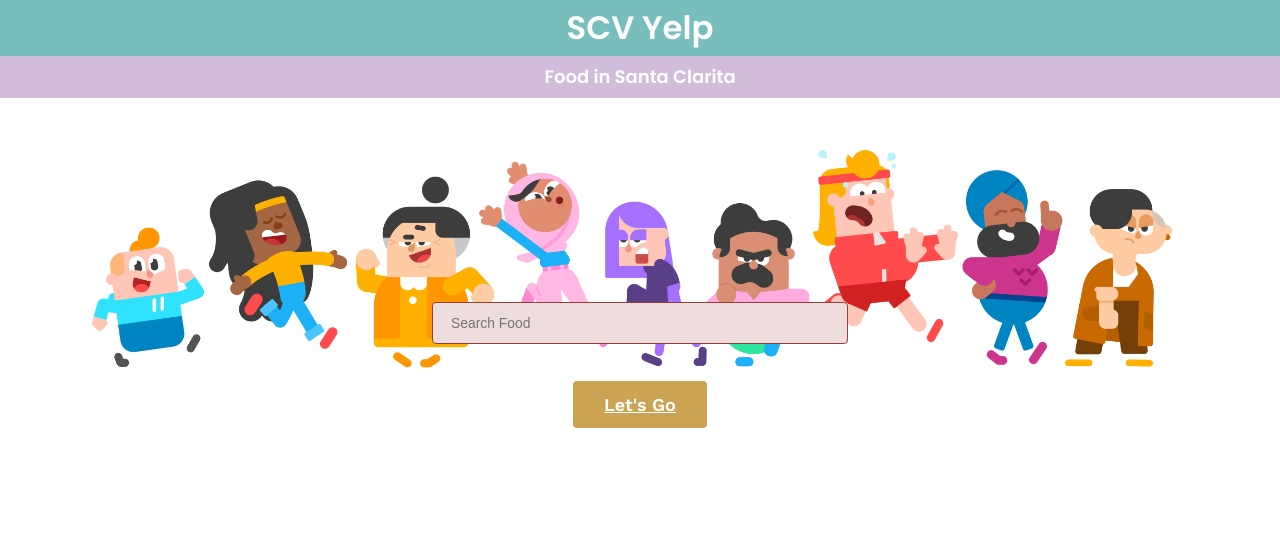
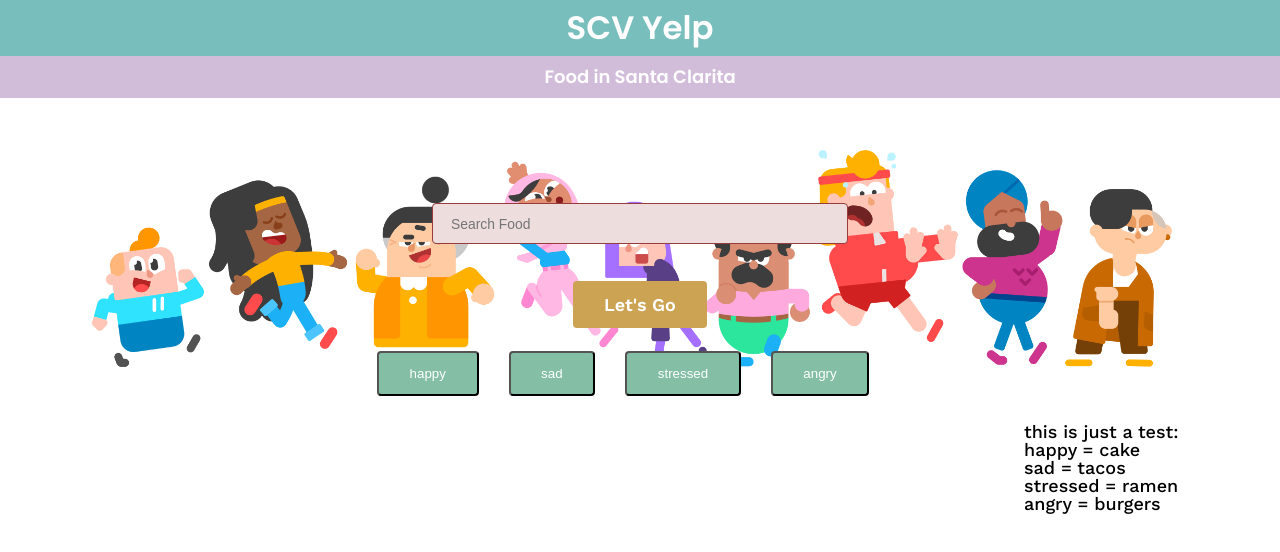
Before and after one commit to alyssacheng15/foodymoody, a React (Create React App) app: page / in a window 1280 px wide. Shown: the top 552 px of the page. Built offline with nearby package versions, Linux system fonts and the light colour scheme.

Commit message:
buttons quiz test

```diff
--- a/src/components/Business/Business.css
+++ b/src/components/Business/Business.css
@@ -2,8 +2,11 @@
   display: flex;
   flex-direction: column;
   justify-content: space-between;
-  width: 16.66rem;
-  margin: 0 .5rem 2.3rem .5rem;
+  width: 15rem;
+  margin: -5rem 0rem 7.5rem 0rem;
+  background-color: rgb(206, 231, 231);
+  padding: 1.5rem;
+  border-radius: 20px;
 }
 
 .Business .image-container {
@@ -50,3 +53,7 @@
   font-size: .88rem;
   line-height: 1rem;
 }
+
+.Business a {
+  text-decoration: none;
+}
--- a/src/components/Business/Business.js
+++ b/src/components/Business/Business.js
@@ -5,6 +5,7 @@
     render() {
         return (
             <div className="Business">
+                <a href={this.props.business.url} target="_blank" rel="noreferrer">
                     <div className="image-container">
                         <img src={this.props.business.imageSrc} alt=''/>
                     </div>
@@ -16,11 +17,13 @@
                             <p>{this.props.business.state} {this.props.business.zipCode}</p>
                         </div>
                         <div className="Business-reviews">
-                        <h3>{this.props.business.category.toUpperCase()}</h3>
+                            <h3>{this.props.business.category}</h3>
                             <h3 className="rating">{this.props.business.rating} stars</h3>
                                 <p>{this.props.business.reviewCount} reviews</p>
+                                <p>{this.props.business.price}</p>
                         </div>
                     </div>
+                    </a>
             </div>
         )
     }
--- a/src/components/SearchBar/SearchBar.css
+++ b/src/components/SearchBar/SearchBar.css
@@ -70,6 +70,7 @@
     color: #ffffff;
     font-weight: 600;
     transition: background-color .5s;
+    text-decoration: none;
   }
 
   .SearchBar-submit a:hover {
@@ -94,3 +95,29 @@
       margin-bottom: .86rem;
     }
   }
+
+  .SearchBar .test li{
+    margin-left: 80%;
+  }
+
+  .SearchBar .moodButtons button {
+    border-radius: 4px;
+    padding: .72rem 1.7rem;
+    background-color: #83bea5;
+    color: #ffffff;
+    font-weight: 500;
+    transition: background-color .5s;
+    text-decoration: none;
+    margin-left: 30px;
+  }
+
+  .SearchBar .moodButtons {
+    display: flex;
+    flex-direction: row;
+    justify-content: space-between;
+    width: 5rem;
+    padding: 1.5rem;
+    border-radius: 20px;
+    margin-left: 25%;
+    margin-top: 10px;
+  }
--- a/src/components/SearchBar/SearchBar.js
+++ b/src/components/SearchBar/SearchBar.js
@@ -13,12 +13,36 @@
         this.state = {
             term: '',
             location: '',
-            sortBy: 'best_match'
+            sortBy: 'best_match',
+            category1: 'cake',
+            category2: 'tacos',
+            category3: 'ramen',
+            category4: 'burgers'
         };
 
         this.handleTermChange = this.handleTermChange.bind(this);
         this.handleLocationChange = this.handleLocationChange.bind(this);
         this.handleSearch = this.handleSearch.bind(this);
+        this.happy = this.happy.bind(this);
+        this.sad = this.sad.bind(this);
+        this.stressed = this.stressed.bind(this);
+        this.angry = this.angry.bind(this);
+    }
+
+    happy(event) {
+        this.props.searchYelp(this.state.category1);
+    }
+
+    sad(event) {
+        this.props.searchYelp(this.state.category2);
+    }
+
+    stressed(event) {
+        this.props.searchYelp(this.state.category3);
+    }
+
+    angry(event) {
+        this.props.searchYelp(this.state.category4);
     }
 
     handleSearch(event) {
@@ -57,10 +81,26 @@
 
                 <div className="SearchBar-fields">
                     <input placeholder="Search Food" onChange={this.handleTermChange} />
-
                 </div>
                 <div className="SearchBar-submit">
                     <a href="www.#.com" onClick={this.handleSearch}>Let's Go</a>
+                </div>
+
+                <div class="moodButtons">
+                    <button onClick={this.happy}>happy</button>
+                    <button onClick={this.sad}>sad</button>
+                    <button onClick={this.stressed}>stressed</button>
+                    <button onClick={this.angry}>angry</button>
+                </div>
+
+                <div className="test">
+                    <ul>
+                        <li>this is just a test:</li>
+                        <li>happy = cake</li>
+                        <li>sad = tacos</li>
+                        <li>stressed = ramen</li>
+                        <li>angry = burgers</li>
+                    </ul>
                 </div>
             </div>
         )
--- a/src/util/Yelp.js
+++ b/src/util/Yelp.js
@@ -2,7 +2,7 @@
 
 const Yelp = {
     async searchYelp(term, location, sortBy) {
-        const response = await fetch(`https://cors-anywhere.herokuapp.com/https://api.yelp.com/v3/businesses/search?term=${term}&location=santa_clarita&sort_by=review_count`, {
+        const response = await fetch(`https://cors-anywhere.herokuapp.com/https://api.yelp.com/v3/businesses/search?term=${term}&location=santa_clarita&sort_by=review_count&limit=50`, {
             headers: {
                 Authorization: `Bearer ${apiKey}`,
             },
@@ -18,10 +18,12 @@
                     address: business.location.address1,
                     city: business.location.city,
                     state: business.location.state,
-                    zipCode: business.location.zip_code,
+                    zipCode: business.zip_code,
                     category: business.categories[0].title,
                     rating: business.rating,
-                    reviewCount: business.review_count
+                    reviewCount: business.review_count,
+                    price: business.price,
+                    url: business.url
                 };
             }));
         }
```
Lines whose indentation alone changed are shown as unchanged.
